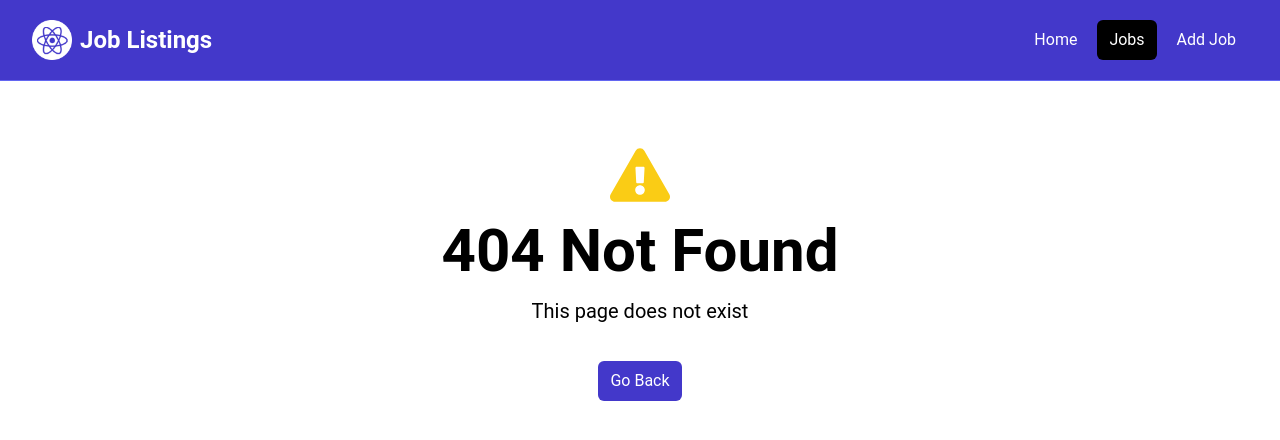
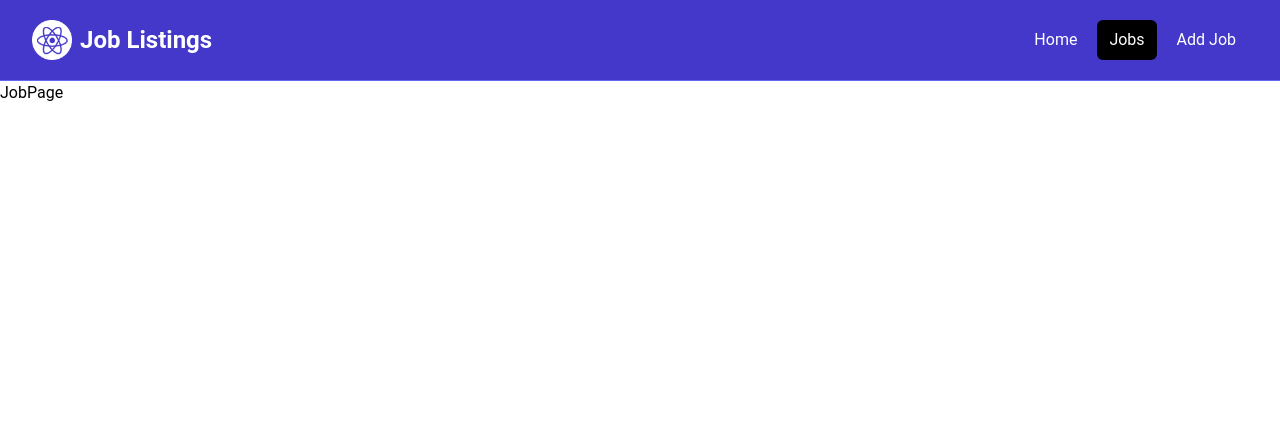
Before and after one commit to 7daytheory/react-2024, a React (Vite) app: page /jobs/1 in a window 1280 px wide. Before the commit this address had no page. Shown: the top 440 px of the page. Built offline with nearby package versions, Linux system fonts and the light colour scheme.

Commit message:
Create JobPage that passes in correct job ID to job page url

```diff
--- a/src/App.jsx
+++ b/src/App.jsx
@@ -7,12 +7,14 @@
   import MainLayout from './layouts/MainLayout';
   import JobsPage from './pages/JobsPage';
   import NotFound from './pages/NotFound';
+  import JobPage from './pages/JobPage';
 
 const router = createBrowserRouter(
   createRoutesFromElements(
   <Route path='/' element={<MainLayout />}>
     <Route index element={<HomePage />} />
     <Route path='/jobs' element={<JobsPage />} />
+    <Route path='/jobs/:id' element={<JobPage />} />
     <Route path='*' element={<NotFound />} />
   </Route>
   )
--- a/src/components/Listing.jsx
+++ b/src/components/Listing.jsx
@@ -30,7 +30,7 @@ const Listing = ( {job}) => {
                 <FaMapMarker className="inline text-lg mb-1 mr-1" />
                 {job.location}
             </div>
-            <Link to={`/job/${job.id}`} className='h-[36px] bg-indigo-500 hover:bg-indigo-600 text-white px-4 py-2 rounded-lg text-center text-sm'>
+            <Link to={`/jobs/${job.id}`} className='h-[36px] bg-indigo-500 hover:bg-indigo-600 text-white px-4 py-2 rounded-lg text-center text-sm'>
                 Read More
             </Link>
         </div>
--- /dev/null
+++ b/src/pages/JobPage.jsx
@@ -0,0 +1,9 @@
+import React from 'react'
+
+const JobPage = () => {
+  return (
+    <div>JobPage</div>
+  )
+}
+
+export default JobPage;
```
